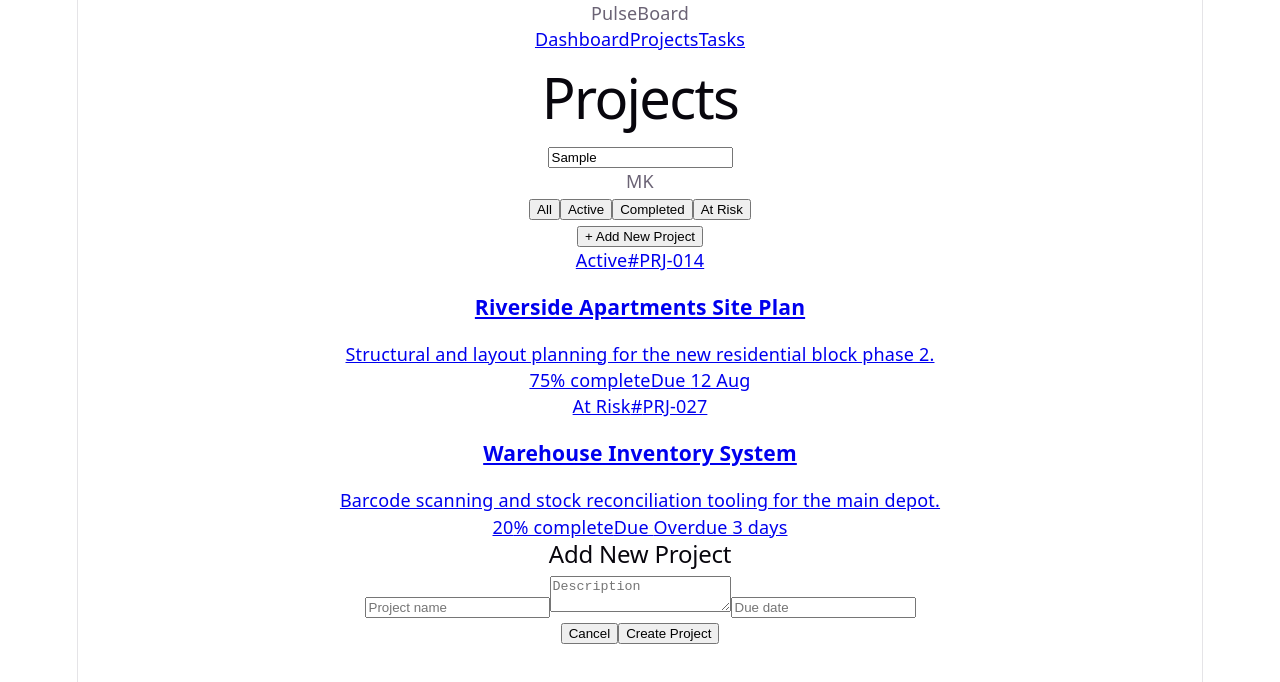
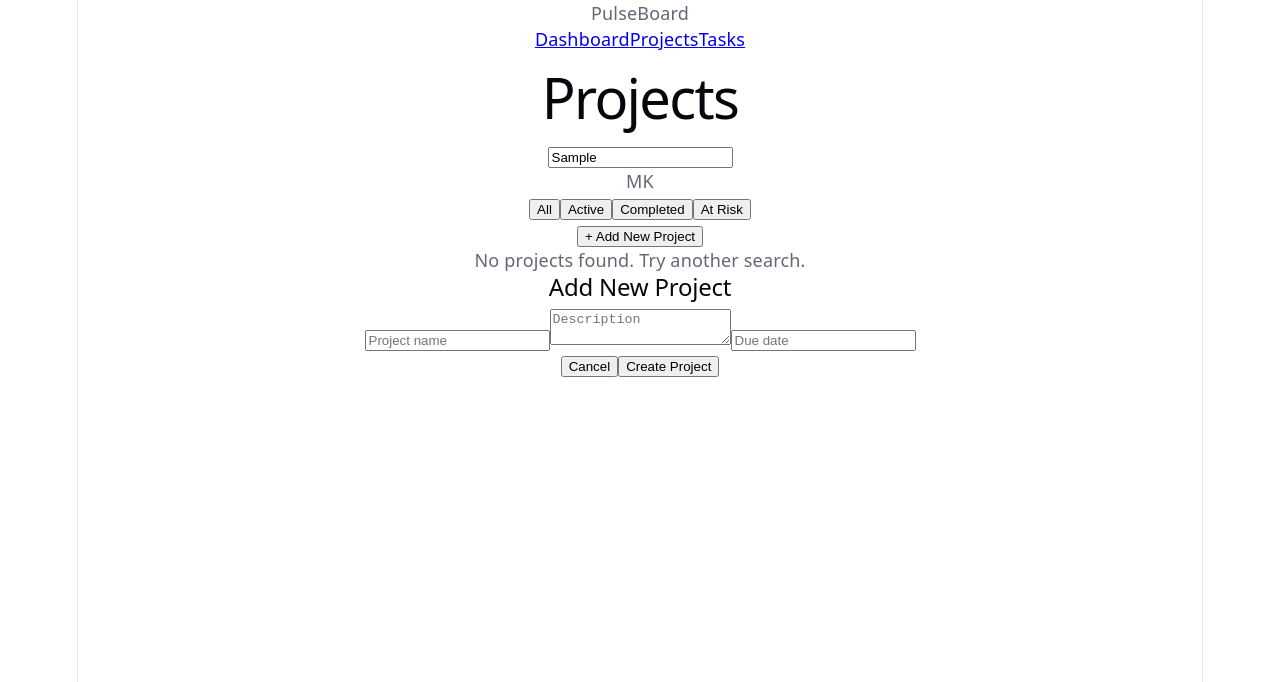
Before and after one commit to mpho09/Project_Management_Dashboard, a React (Vite) app: page /projects in a window 1280 px wide. Both pictures are taken after typing "Sample" into the empty fields and a click on the button "+ Add New Project". Shown: the top 682 px of the page. Built offline with nearby package versions, Linux system fonts and the light colour scheme.

Commit message:
Search Bar is working

```diff
--- a/src/projects/ProjectsPage.tsx
+++ b/src/projects/ProjectsPage.tsx
@@ -13,6 +13,8 @@ interface Project {
 export default function ProjectsPage() {
 
   const [showModal, setShowModal] = useState(false);
+
+  const [search, setSearch] = useState("");
 
   const [projects, setProjects] = useState<Project[]>([
     {
@@ -41,6 +43,7 @@ export default function ProjectsPage() {
     description: "",
     dueDate: "",
   });
+
 
 
   function createProject() {
@@ -75,6 +78,13 @@ export default function ProjectsPage() {
 
 
 
+  // SEARCH FUNCTION
+  const filteredProjects = projects.filter((project) =>
+    project.name.toLowerCase().includes(search.toLowerCase())
+  );
+
+
+
   return (
     <>
 
@@ -88,7 +98,10 @@ export default function ProjectsPage() {
           <input
             className="search"
             placeholder="Search projects..."
+            value={search}
+            onChange={(e) => setSearch(e.target.value)}
           />
+
 
           <div className="avatar">
             MK
@@ -111,7 +124,6 @@ export default function ProjectsPage() {
             <button className="filter-btn">
               All
             </button>
-
 
 
             <button className="filter-btn">
@@ -145,11 +157,18 @@ export default function ProjectsPage() {
 
 
 
-
         <section className="grid">
 
 
-          {projects.map((project) => (
+          {filteredProjects.length === 0 ? (
+
+            <p className="error-message">
+              No projects found. Try another search.
+            </p>
+
+          ) : (
+
+            filteredProjects.map((project) => (
 
               <Link
                 key={project.id}
@@ -218,7 +237,9 @@ export default function ProjectsPage() {
 
               </Link>
 
-          ))}
+            ))
+
+          )}
 
 
         </section>
```
Lines whose indentation alone changed are shown as unchanged.
